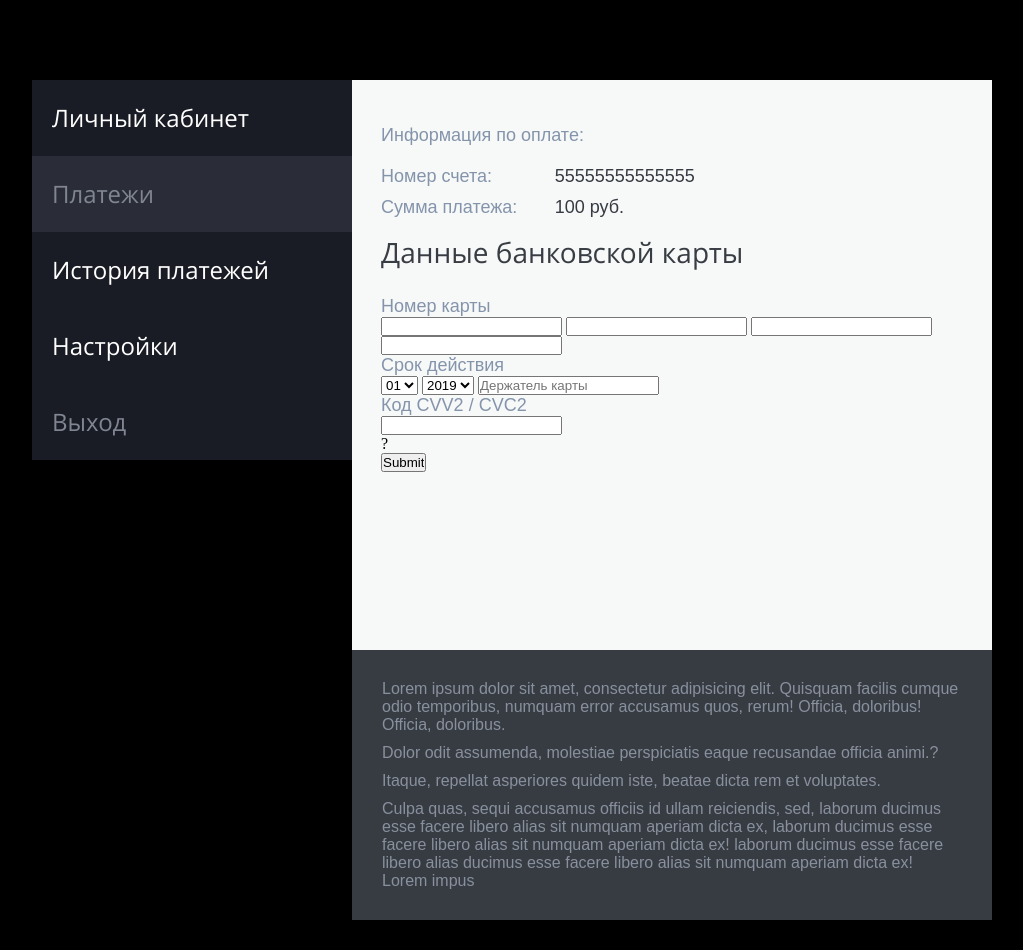
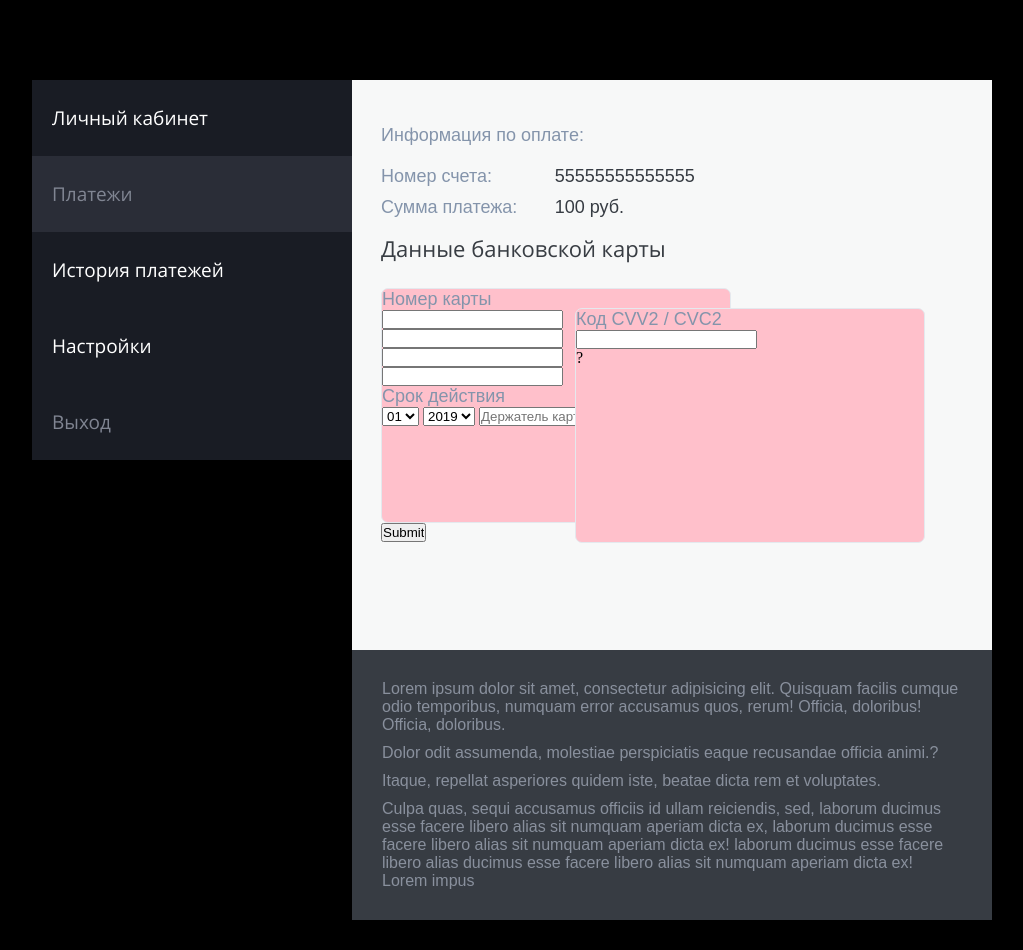
Before and after one commit to AdlerNW/testWork, a website built with webpack: page src/index.html in a window 1280 px wide. Shown: the whole page, without its empty margins (128-1151 px from the left). Built offline with nearby package versions, Linux system fonts and the light colour scheme.

Commit message:
rename some class and make css for card

```diff
--- a/src/index.html
+++ b/src/index.html
@@ -25,14 +25,14 @@
         <h3 class="main__amountPayment">Сумма платежа:</h3>
         <h4 data-price>100 руб.</h4> <!--document.querySelectorAll('[data-price]'); -->
         <h1>Данные банковской карты</h1>
-        <form action=""> <!--форма для ввода данных-->
-          <div class="main__allData"> <!--левая часть вводимых данных (без cvv кода)-->
-            <h3>Номер карты</h3>
-            <input type="text" class="main__cardNumber">
-            <input type="text" class="main__cardNumber">
-            <input type="text" class="main__cardNumber">
-            <input type="text" class="main__cardNumber">
-            <h3>Срок действия</h3>
+        <form class="form" action=""> <!--форма для ввода данных-->
+          <div class="form__allData"> <!--левая часть вводимых данных (без cvv кода)-->
+            <h3 class="form__cardNumberH3">Номер карты</h3>
+            <input type="text" class="form__cardNumber">
+            <input type="text" class="form__cardNumber">
+            <input type="text" class="form__cardNumber">
+            <input type="text" class="form__cardNumber">
+            <h3 class="form__validityPeriod">Срок действия</h3>
             <select name="" id="">
               <option value="">01</option>
               <option value="">02</option>
@@ -55,13 +55,13 @@
               <option value="">2023</option>
               <option value="">2024</option>
             </select>
-            <input type="text" placeholder="Держатель карты" class="main__cardHolder">
+            <input type="text" placeholder="Держатель карты" class="form__cardHolder">
           </div> <!--main__data_allData конец левой части вводимых данных-->
-          <div class="main__CVVcode"> <!--cvv часть-->
-            <div class="main__line"></div>
+          <div class="form__CVVcode"> <!--cvv часть-->
+            <div class="form__line"></div>
             <h3>Код CVV2 / CVC2</h3>
-            <input type="text" class="main__CVVnumber">
-            <div class="main__helpOnCVV">?</div>
+            <input type="text" class="form__CVVnumber">
+            <div class="form__helpOnCVV">?</div>
           </div> <!--main__data_CVVcode конец cvv части-->
           <input type="submit">
         </form> <!--конец формы для ввода данных-->
--- a/src/index.scss
+++ b/src/index.scss
@@ -7,6 +7,7 @@ $bgColorFooter: #373c43;
 $textColorH1: #383d43;
 $textColorH3: #8494ab;
 $textColorH4: #373c43;
+$colorLineAndBorderCard: #e4e9ee;
 
 @font-face {
   font-family: 'OpenSans';
@@ -42,7 +43,7 @@ body {
   width: 320px;
   height: 380px;
   font-family: "OpenSans";
-  font-size: 24px;
+  font-size: 19px;
 }
 
 .menu ul {
@@ -81,7 +82,7 @@ body {
 }
 
 .main h1{
-  font: normal 28px "OpenSans";
+  font: normal 22px "OpenSans";
   color: $textColorH1;
   margin: 5px 0 25px 0;
 }
@@ -109,8 +110,25 @@ body {
   display: inline-block;
   width: 50%;
 }
+.form {
+  position: relative;
+}
 
-.main__cardNumber_error {
+.form__allData, .form__CVVcode{
+  background: pink;
+  height: 235px;
+  width: 350px;
+  border: 1px solid $colorLineAndBorderCard;
+  border-radius: 7px;
+}
+
+.form__CVVcode{
+  position: absolute;
+  top: 20px;
+  left: 194px;
+}
+
+.form__cardNumber_error {
   /*код, если рамку надо подсветить красным!*/
 }
 /* конец: основная часть*/
```
